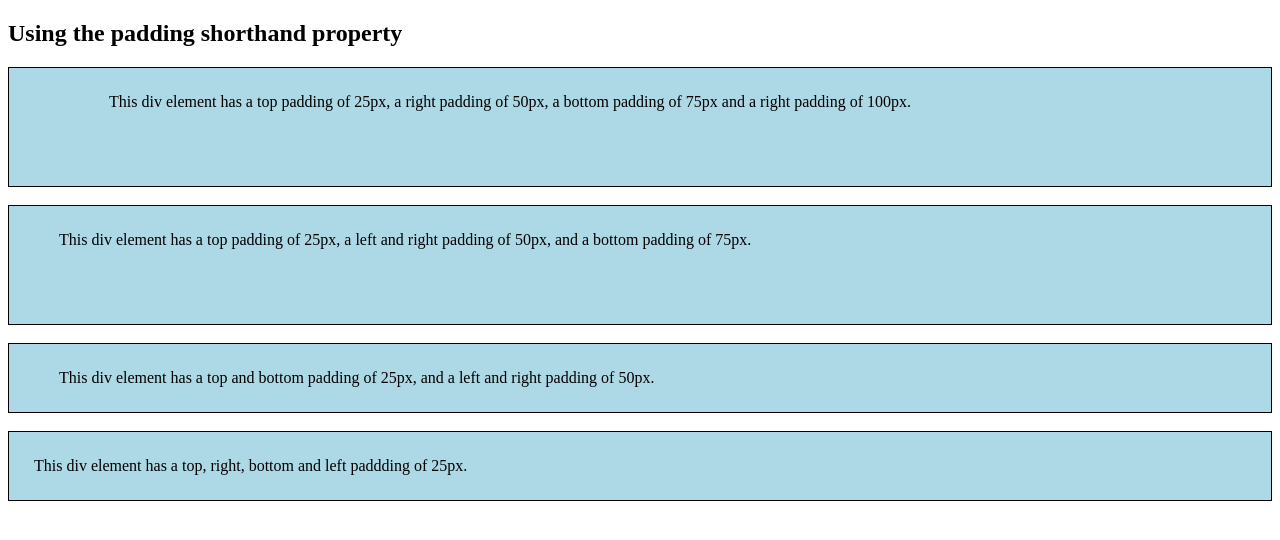
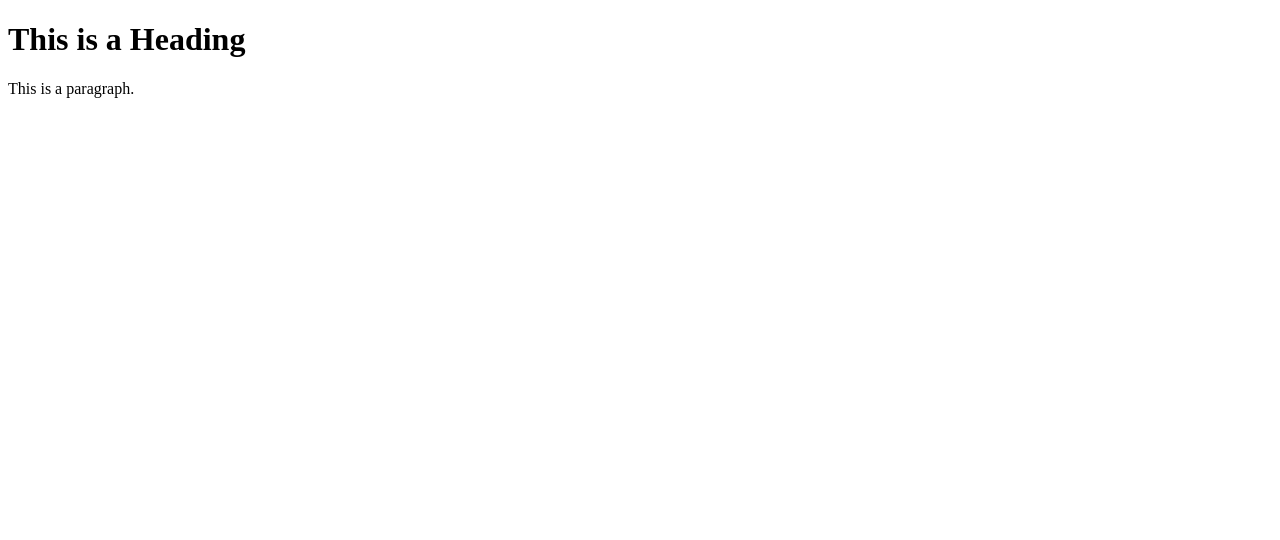
Before and after one commit to rolf870/rolf870.github.io, a plain HTML site: page index.html in a window 1280 px wide. Drawn offline with Linux system fonts and the light colour scheme.

Commit message:
adding the title
new title

```diff
--- a/index.html
+++ b/index.html
@@ -1,40 +1,12 @@
 <!DOCTYPE html>
 <html>
 <head>
-<style>
-div {
-    border: 1px solid black;
-    background-color: lightblue;
-}
-
-div.ex1 {
-    padding: 25px 50px 75px 100px;
-}
-
-div.ex2 {
-    padding: 25px 50px 75px;
-}
-
-div.ex3 {
-    padding: 25px 50px;
-}
-
-div.ex4 {
-    padding: 25px;
-}
-</style>
+<title>Rolf870.github.io</title>
 </head>
 <body>
 
-<h2>Using the padding shorthand property</h2>
-
-<div class="ex1">This div element has a top padding of 25px, a right padding of 50px, a bottom padding of 75px and a right padding of 100px.</div><br>
-
-<div class="ex2">This div element has a top padding of 25px, a left and right padding of 50px, and a bottom padding of 75px.</div><br>
-
-<div class="ex3">This div element has a top and bottom padding of 25px, and a left and right padding of 50px.</div><br>
-
-<div class="ex4">This div element has a top, right, bottom and left paddding of 25px.</div>
+<h1>This is a Heading</h1>
+<p>This is a paragraph.</p>
 
 </body>
 </html>
```
